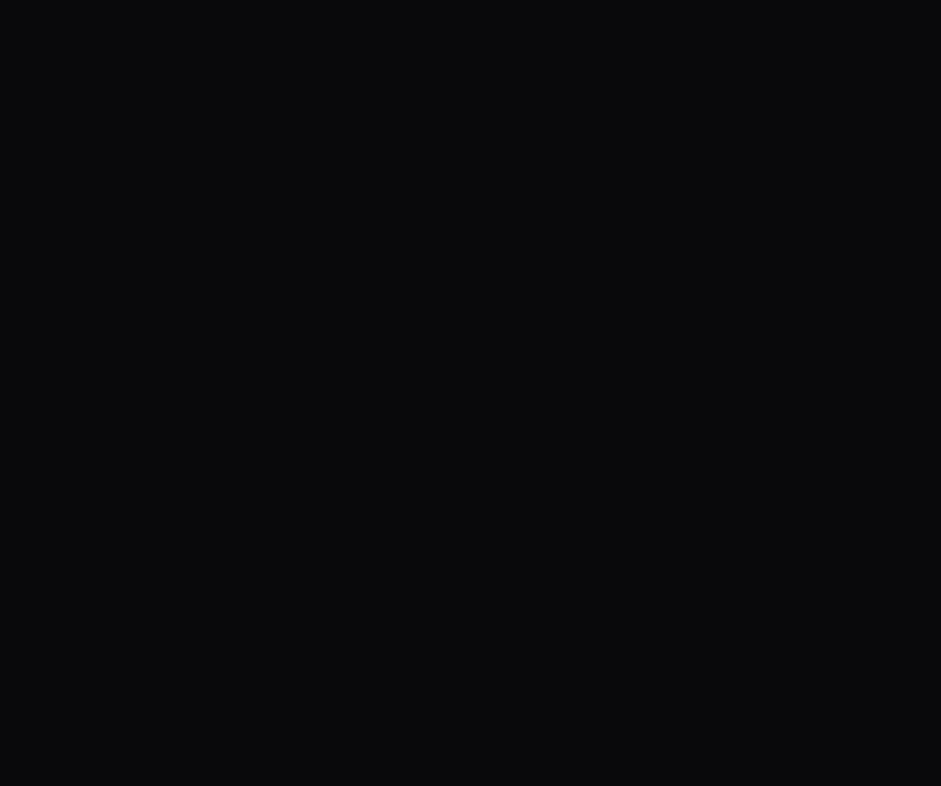
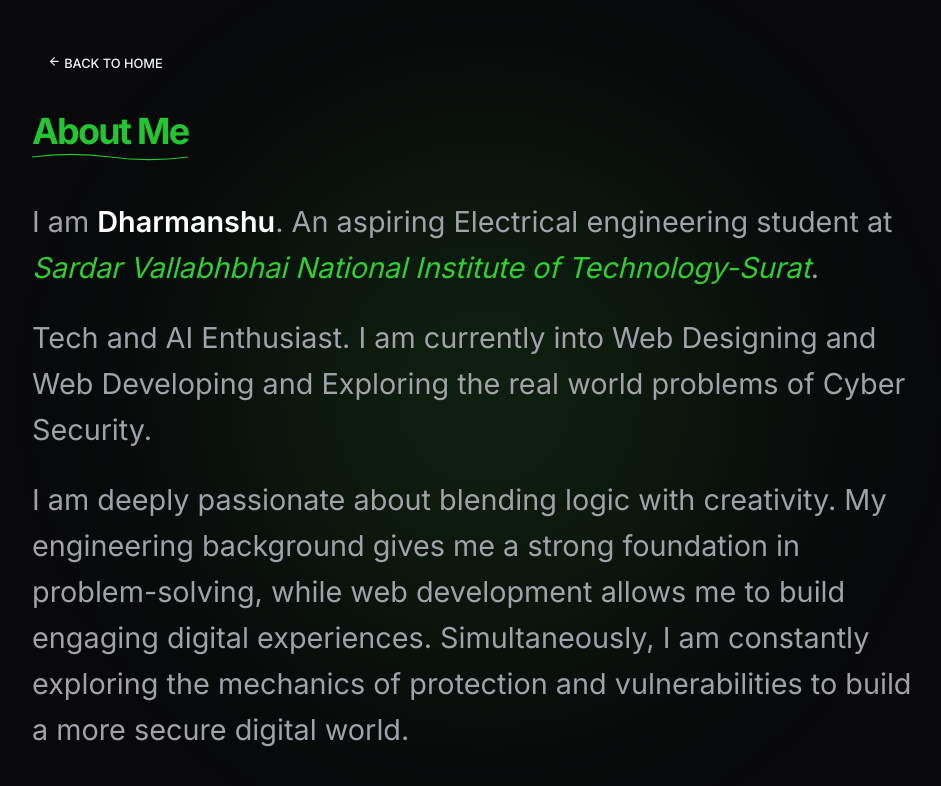
Before and after one commit to dharmanshudavara-hue/portfollio, a React (Vite) app: page /about in a window 1280 px wide. Before the commit this address had no page. Shown: the top 786 px of the page, without its empty margins (158-1099 px from the left). Built offline with nearby package versions, Linux system fonts and the light colour scheme.

Commit message:
Added About Me section

```diff
--- a/src/App.jsx
+++ b/src/App.jsx
@@ -5,6 +5,7 @@
 import Home from "./pages/Home.jsx";
 import Projects from "./pages/Projects.jsx";
 import ContactMe from "./pages/ContactMe.jsx";
+import AboutMe from "./pages/AboutMe.jsx";
 import Intro from "./components/Intro.jsx";
 
 export default function App() {
@@ -37,6 +38,7 @@
                 <div style={{ backgroundColor: "#09090b", minHeight: "100vh" }}>
                     <Routes>
                         <Route path="/" element={<Home />} />
+                        <Route path="/about" element={<AboutMe />} />
                         <Route path="/projects" element={<Projects />} />
                         <Route path="/contact" element={<ContactMe />} />
                     </Routes>
--- /dev/null
+++ b/src/pages/AboutMe.css
@@ -0,0 +1,97 @@
+.about-section {
+    position: relative;
+    min-height: 100vh;
+    background-color: #09090b;
+    color: #25c432;
+    display: flex;
+    flex-direction: column;
+    align-items: center;
+    justify-content: center;
+    padding: 2rem;
+    overflow: hidden;
+}
+
+.about-background-blob {
+    position: absolute;
+    width: 60vw;
+    height: 60vw;
+    background: radial-gradient(circle, rgba(50, 205, 50, 0.15) 0%, rgba(9, 9, 11, 0) 70%);
+    border-radius: 50%;
+    top: 50%;
+    left: 50%;
+    transform: translate(-50%, -50%);
+    z-index: 0;
+    filter: blur(80px);
+    animation: blob-float 15s infinite alternate ease-in-out;
+}
+
+@keyframes blob-float {
+    0% {
+        transform: translate(-50%, -50%) scale(1);
+    }
+
+    50% {
+        transform: translate(-45%, -55%) scale(1.1);
+    }
+
+    100% {
+        transform: translate(-55%, -45%) scale(0.9);
+    }
+}
+
+.about-container {
+    position: relative;
+    z-index: 10;
+    max-width: 900px;
+    width: 100%;
+    text-align: left;
+    display: flex;
+    flex-direction: column;
+    align-items: flex-start;
+    gap: 3rem;
+}
+
+.about-title {
+    font-size: clamp(3rem, 8vw, 6rem);
+    font-weight: 800;
+    letter-spacing: -0.05em;
+    line-height: 1;
+    margin: 0;
+}
+
+.about-title span {
+    color: #16831f;
+}
+
+.about-content {
+    font-size: clamp(1.2rem, 3vw, 1.8rem);
+    line-height: 1.6;
+    color: #a1a1aa;
+    text-align: left;
+    display: flex;
+    flex-direction: column;
+    gap: 1.5rem;
+}
+
+.about-highlight {
+    color: #ffffff;
+    font-weight: 600;
+}
+
+.about-accent {
+    color: #32cd32;
+    font-style: italic;
+}
+
+
+
+.back-btn-wrapper {
+    margin-bottom: -1rem;
+    z-index: 20;
+}
+
+@media (max-width: 768px) {
+    .back-btn-wrapper {
+        margin-bottom: 0rem;
+    }
+}
--- /dev/null
+++ b/src/pages/AboutMe.jsx
@@ -0,0 +1,66 @@
+import React from "react";
+import { motion } from "framer-motion";
+import { FiArrowLeft } from "react-icons/fi";
+import DrawOutlineButton from "../components/DrawOutlineButton.jsx";
+import { AnimatedText } from "../components/ui/AnimatedText.jsx";
+import "./AboutMe.css";
+
+const AboutMe = () => {
+    const containerVariants = {
+        hidden: { opacity: 0 },
+        visible: {
+            opacity: 1,
+            transition: {
+                staggerChildren: 0.2,
+                delayChildren: 0.1,
+            },
+        },
+    };
+
+    const itemVariants = {
+        hidden: { y: 20, opacity: 0 },
+        visible: {
+            y: 0,
+            opacity: 1,
+            transition: { ease: "easeOut", duration: 0.8 },
+        },
+    };
+
+    return (
+        <section className="about-section">
+            <div className="about-background-blob" />
+
+            <motion.div
+                className="about-container"
+                variants={containerVariants}
+                initial="hidden"
+                animate="visible"
+            >
+                <div className="back-btn-wrapper">
+                    <DrawOutlineButton to="/">
+                        <FiArrowLeft /> BACK TO HOME
+                    </DrawOutlineButton>
+                </div>
+
+                <motion.div variants={itemVariants}>
+                    <AnimatedText text="About Me" textClassName="about-title" />
+                </motion.div>
+
+                <motion.div variants={itemVariants} className="about-content">
+                    <p>
+                        I am <span className="about-highlight">Dharmanshu</span>. An aspiring Electrical engineering student at
+                        <span className="about-accent"> Sardar Vallabhbhai National Institute of Technology-Surat</span>.
+                    </p>
+                    <p>
+                        Tech and AI Enthusiast. I am currently into Web Designing and Web Developing and Exploring the real world problems of Cyber Security.
+                    </p>
+                    <p>
+                        I am deeply passionate about blending logic with creativity. My engineering background gives me a strong foundation in problem-solving, while web development allows me to build engaging digital experiences. Simultaneously, I am constantly exploring the mechanics of protection and vulnerabilities to build a more secure digital world.
+                    </p>
+                </motion.div>
+            </motion.div>
+        </section>
+    );
+};
+
+export default AboutMe;
--- a/src/pages/Home.jsx
+++ b/src/pages/Home.jsx
@@ -33,11 +33,14 @@
                 Port<span>folio</span>
             </a>
             <div style={{ display: 'flex', gap: '16px' }}>
-                <DrawOutlineButton to="/contact">
-                    CONTACT <FiArrowRight />
+                <DrawOutlineButton to="/about">
+                    ABOUT ME <FiArrowRight />
                 </DrawOutlineButton>
                 <DrawOutlineButton to="/projects">
                     MY PROJECTS <FiArrowRight />
+                </DrawOutlineButton>
+                <DrawOutlineButton to="/contact">
+                    CONTACT <FiArrowRight />
                 </DrawOutlineButton>
             </div>
         </nav>
--- a/src/pages/Projects.jsx
+++ b/src/pages/Projects.jsx
@@ -8,7 +8,6 @@
 } from "framer-motion";
 import { FiArrowLeft, FiArrowUpRight, FiExternalLink } from "react-icons/fi";
 import DrawOutlineButton from "../components/DrawOutlineButton.jsx";
-import FlyingPosters from "../components/FlyingPosters.jsx";
 
 const SECTION_HEIGHT = 1500;
 
@@ -43,7 +42,6 @@
             <Nav />
             <ProjectsHero />
             <ProjectsList />
-            <GallerySection />
             <Footer />
         </>
     );
@@ -237,54 +235,6 @@
 };
 
 
-/* ========================= GALLERY SECTION ========================= */
-const GallerySection = () => {
-    const [selectedImage, setSelectedImage] = useState(null);
-
-    const images = [
-        "/32539.jpg.jpeg", "/37543.jpg.jpeg", "/39196.jpg.jpeg", "/45125.jpg.jpeg",
-        "/45345.jpg.jpeg", "/47354.jpg.jpeg", "/52695.jpg.jpeg", "/54041.jpg.jpeg",
-        "/56262.jpg.jpeg", "/56531.jpg.jpeg", "/56670.jpg.jpeg", "/56900.jpg.jpeg",
-        "/57188.jpg.jpeg", "/57333.jpg.jpeg", "/58042.jpg.jpeg", "/58450.jpg.jpeg",
-        "/58608.jpg.jpeg", "/66750.jpg.jpeg", "/69623.jpg.jpeg", "/75303.jpg.jpeg",
-        "/79849.jpg.jpeg", "/79877.jpg.jpeg", "/80006.jpg.jpeg", "/81966.jpg.jpeg",
-        "/81973.jpg.jpeg", "/82268.jpg.jpeg"
-    ];
-
-    return (
-        <section id="the-gallery" className="gallery-section" style={{ padding: "100px 0", backgroundColor: "#000000ff" }}>
-            <motion.h1
-                initial={{ y: 48, opacity: 0 }}
-                whileInView={{ y: 0, opacity: 1 }}
-                transition={{ ease: "easeInOut", duration: 0.75 }}
-                className="projects-title"
-                style={{ textAlign: "center", marginBottom: "50px" }}
-            >
-                The <span>Gallery</span>
-            </motion.h1>
-            <div style={{ height: "100vh", width: "100%" }}>
-                <FlyingPosters items={images} onItemClick={(index) => setSelectedImage(images[index])} />
-            </div>
-
-            {selectedImage && (
-                <div
-                    className="lightbox-overlay"
-                    onClick={() => setSelectedImage(null)}
-                >
-                    <motion.div
-                        initial={{ scale: 0.8, opacity: 0 }}
-                        animate={{ scale: 1, opacity: 1 }}
-                        className="lightbox-content"
-                    >
-                        <img src={selectedImage} alt="Preview" />
-                        <button className="lightbox-close">✕</button>
-                    </motion.div>
-                </div>
-            )}
-        </section>
-    );
-};
-
 /* ========================= FOOTER ========================= */
 const Footer = () => {
     return (
```
